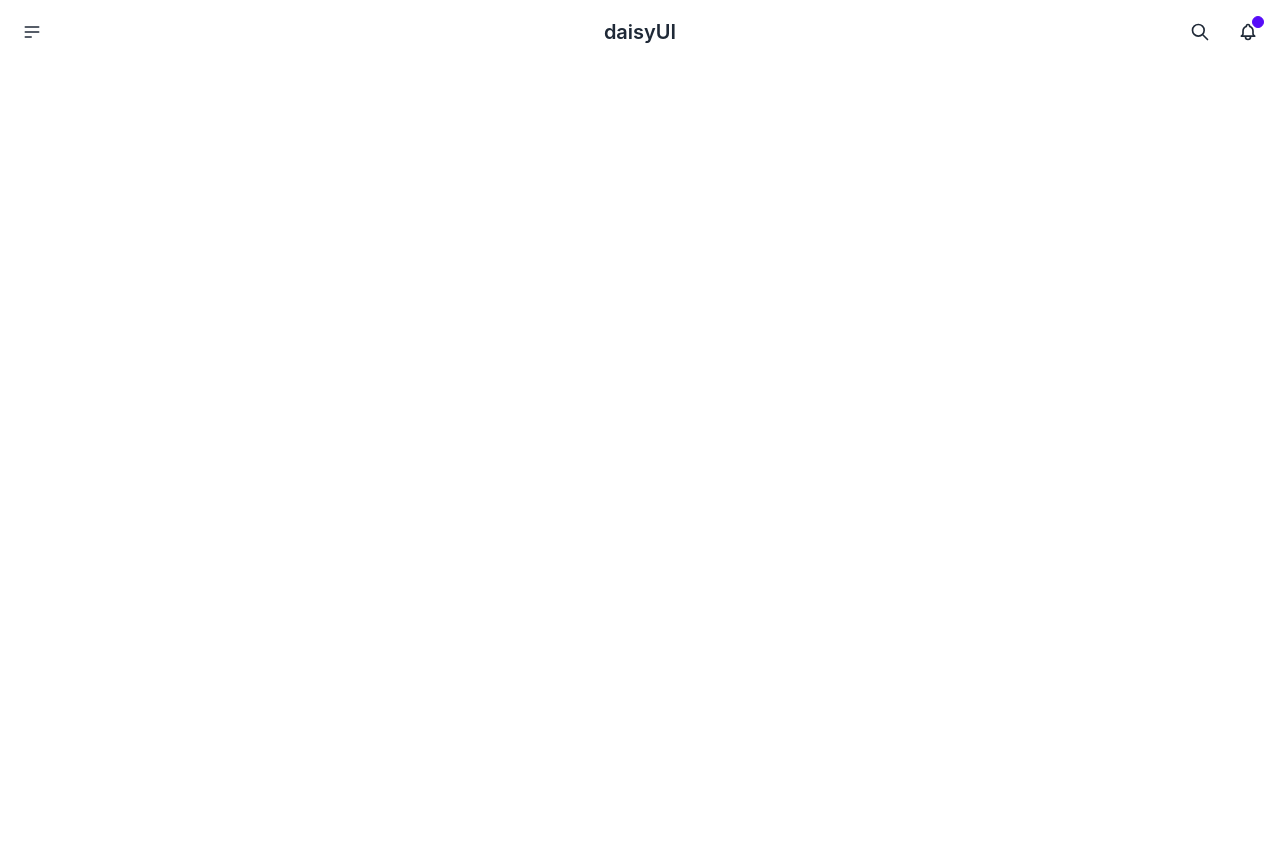
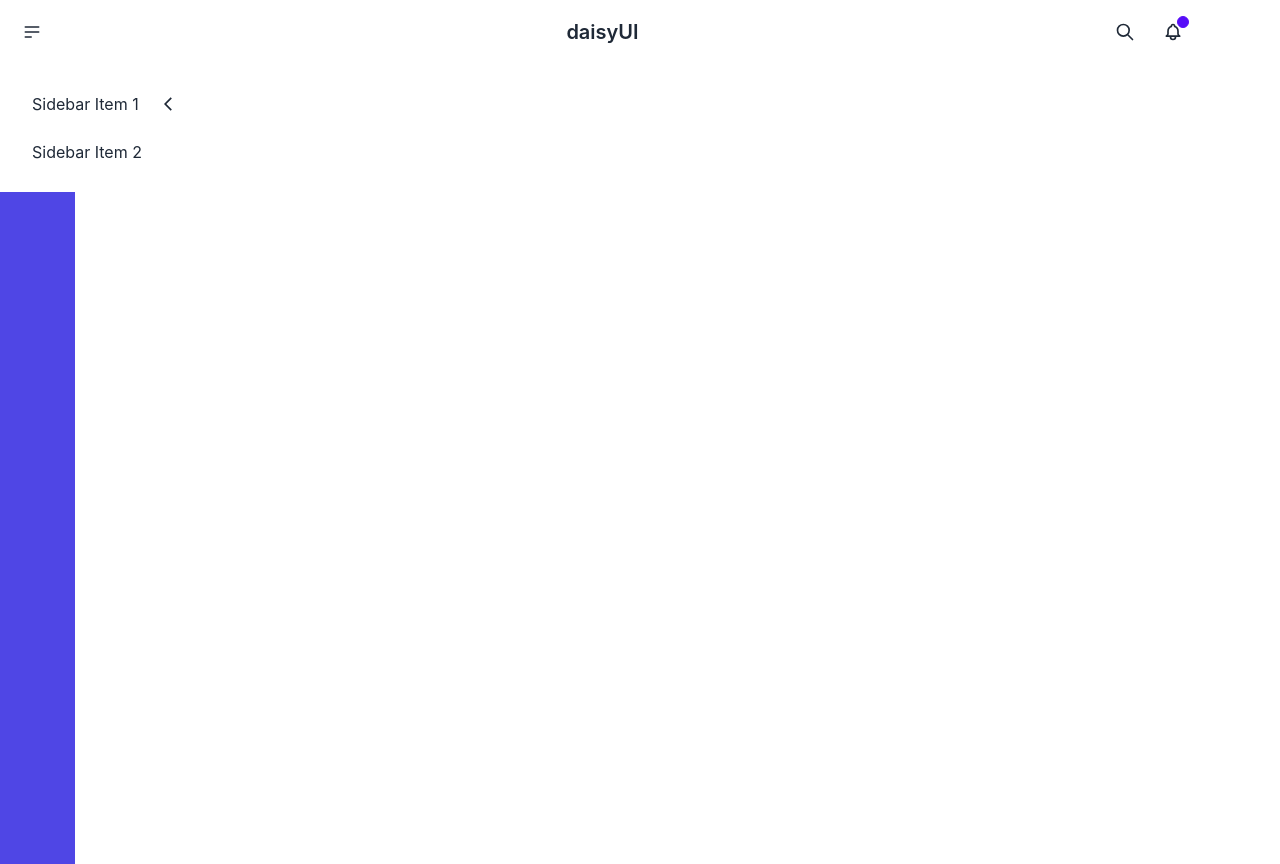
Before and after one commit to Stock-Management-System/dentalApp, a React (Create React App) app: page /polyclinic in a window 1280 px wide. Before the commit the page ends 800 px from the top, so only its background shows below. Built offline with nearby package versions, Linux system fonts and the light colour scheme.

Commit message:
react-icons installed, started sidebar component

```diff
--- a/package.json
+++ b/package.json
@@ -9,6 +9,7 @@
     "daisyui": "^2.38.0",
     "react": "^18.2.0",
     "react-dom": "^18.2.0",
+    "react-icons": "^4.6.0",
     "react-router-dom": "^6.4.3",
     "react-scripts": "5.0.1",
     "sass": "^1.55.0",
--- /dev/null
+++ b/src/components/polyclinic/Layout.jsx
@@ -0,0 +1,16 @@
+import React from 'react'
+import { useState } from 'react'
+import NavBar from './NavBar'
+import Sidebar from './Sidebar'
+
+const Layout = () => {
+const [open, setOpen] = useState(false)
+  return (
+    <div>
+        <NavBar open={open} setOpen={setOpen} />
+        <Sidebar open={open} setOpen={setOpen} />
+    </div>
+  )
+}
+
+export default Layout
--- a/src/components/polyclinicNavBar/NavBar.jsx
+++ b/src/components/polyclinic/NavBar.jsx
@@ -1,8 +1,8 @@
 import React from 'react'
 
-const NavBar = () => {
+const NavBar = ({open, setOpen}) => {
   return (
-    <div className="navbar bg-base-100">
+    <div className="navbar bg-base-100" style={{width:open ? "calc(100% - 220px)" : "calc(100% - 75px)"}}>
       <div className="navbar-start">
         <div className="dropdown">
           <label tabIndex={0} className="btn btn-ghost btn-circle">
--- /dev/null
+++ b/src/components/polyclinic/Sidebar.jsx
@@ -0,0 +1,20 @@
+import React from 'react'
+import { MdArrowBackIosNew } from 'react-icons/md';
+
+const Sidebar = ({ open, setOpen }) => {
+    return (
+        <div className="relative h-screen bg-indigo-600" style={{ width: open ? "220px" : "75px" }}>
+            <div>
+                <MdArrowBackIosNew className="absolute top-8 left-40 z-10" onClick={() => setOpen(!open)} />
+                <div>
+                    <ul className="menu p-4 w-80 bg-base-100 text-base-content">
+                        <li><a>Sidebar Item 1</a></li>
+                        <li><a>Sidebar Item 2</a></li>
+                    </ul>
+                </div>
+            </div>
+        </div>
+    )
+}
+
+export default Sidebar
--- a/src/pages/polyclinic/profile/PolyclinicProfile.jsx
+++ b/src/pages/polyclinic/profile/PolyclinicProfile.jsx
@@ -1,10 +1,10 @@
 import React from 'react'
-import NavBar from '../../../components/polyclinicNavBar/NavBar'
+import Layout from '../../../components/polyclinic/Layout'
 import "./polyclinicProfile.scss"
 
 const PolyclinicProfile = () => {
   return (
-    <NavBar/>
+    <Layout  />
   )
 }
 
```
Also changed, not shown: tailwind.config.js (line endings or trailing spaces), 1 other file (tests, documents, lock files or other folders).
